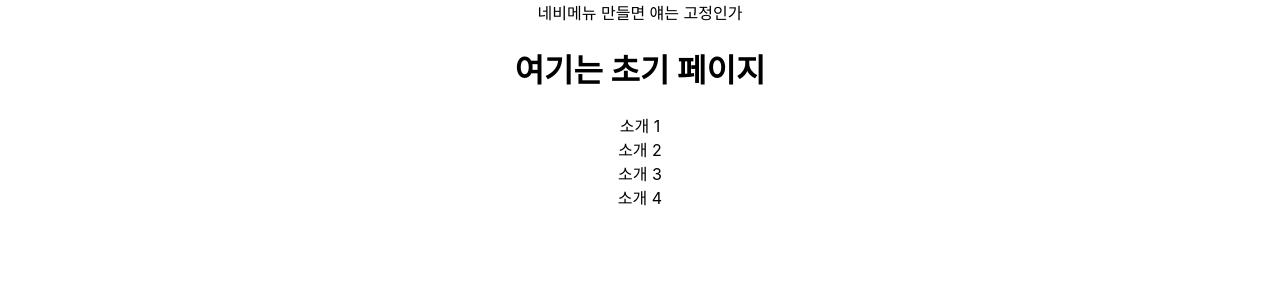
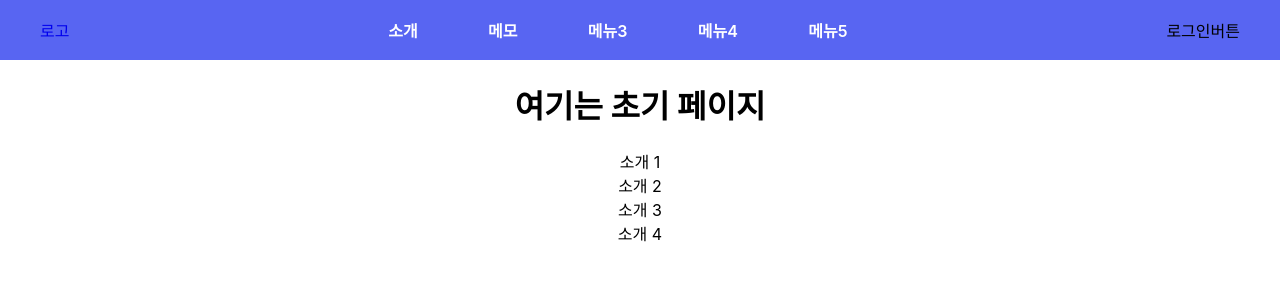
Before and after one commit to skykimssi/todolist, a React (Create React App) app: page / in a window 1280 px wide. Shown: the top 300 px of the page. Built offline with nearby package versions, Linux system fonts and the light colour scheme.

Commit message:
네비 메뉴 작성
네비메뉴 작성

```diff
--- a/src/App.css
+++ b/src/App.css
@@ -36,3 +36,10 @@
     transform: rotate(360deg);
   }
 }
+
+
+
+
+.link_style {
+  text-decoration: none;
+}
--- a/src/App.js
+++ b/src/App.js
@@ -3,11 +3,14 @@ import './App.css';
 import {BrowserRouter, Routes, Route} from 'react-router-dom';
 import Home from './router/home';
 import Memo from './router/memo';
+import Navigtion from './component/Navigation';
+
+
 function App() {
   return (
     <div className='App'>
-      <div>네비메뉴 만들면 얘는 고정인가 </div>
       <BrowserRouter>
+      <Navigtion></Navigtion>
         <Routes>
           <Route exact path="/" element={<Home/>}/>
           <Route path="/memo" element={<Memo />} />
--- /dev/null
+++ b/src/component/Navigation.css
@@ -0,0 +1,29 @@
+.top_nav_area {
+    width: 100%;
+
+}
+
+.top_nav_header {
+    padding : 0 40px;
+    background-color: #5865f2;
+}
+
+.top_nav {
+    display: flex;
+    align-items: center;
+    justify-content: space-between;
+    min-height: 60px;
+}
+
+.top_menu_area {
+    width: 50%;
+    display: flex;
+    justify-content: space-evenly;
+    align-items: center;
+}
+
+.top_menu_area span {
+    font-weight: 600;
+    font-size: 16px;
+    color: white;
+}
--- /dev/null
+++ b/src/component/Navigation.js
@@ -0,0 +1,35 @@
+import { Link } from "react-router-dom";
+import "./Navigation.css"
+
+
+function Navigtion() {
+    return (
+        // 여기가 전체 네비 영역 잡아주는 곳
+        <div className="top_nav_area">
+            <header className="top_nav_header">
+                <nav className="top_nav">
+                    <div className="home_logo">
+                        <Link className="link_style" to="/">
+                            로고
+                        </Link>
+                    </div>
+                    <div className="top_menu_area">
+                        <span>소개</span>
+                        <Link className="link_style" to="/memo"><span>메모</span></Link>
+                        <span>메뉴3</span>
+                        <span>메뉴4</span>
+                        <span>메뉴5</span>
+                    </div>
+
+                    <div>
+                        <span>로그인버튼</span>
+                    </div>
+                </nav>
+            </header>
+
+        </div>
+    );
+
+}
+
+export default Navigtion;
--- a/src/router/home.js
+++ b/src/router/home.js
@@ -8,6 +8,7 @@ function Home() {
             <div>소개 3</div>
             <div>소개 4</div>
         </div>
+
     );
 }
 export default Home;
--- a/src/router/memo.js
+++ b/src/router/memo.js
@@ -2,6 +2,7 @@ function Memo() {
     return (
         <div className="Memo">
             <div>얘는 메모 초기 페이지</div>
+
         </div>
     )
 }
```
Also changed, not shown: 1 other file (tests, documents, lock files or other folders).
